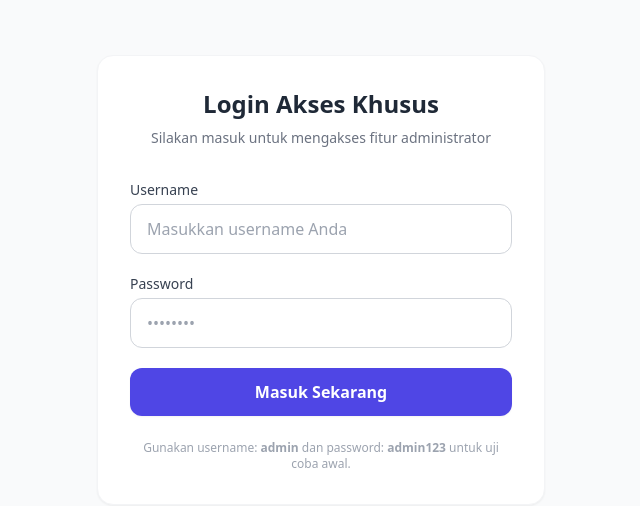
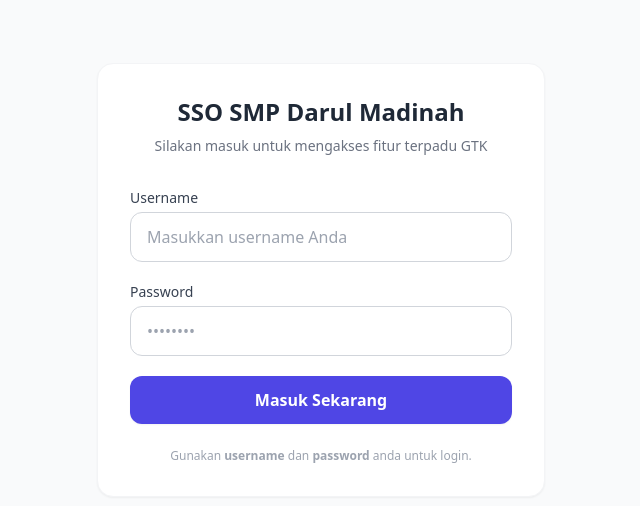
Before and after one commit to smpdm-hub/portal-terpadu-sekolah, a React (Vite) app: page / in a window 1280 px wide. Shown: the top 506 px of the page, without its empty margins (319-959 px from the left). Built offline with nearby package versions, Linux system fonts and the light colour scheme.

Commit message:
Update LoginView.jsx

```diff
--- a/src/views/auth/LoginView.jsx
+++ b/src/views/auth/LoginView.jsx
@@ -35,8 +35,8 @@ export default function LoginView({ onLoginSuccess }) {
     <div className="flex items-center justify-center min-h-[70vh]">
       <div className="bg-white p-8 rounded-2xl shadow-sm border border-gray-100 w-full max-w-md">
         <div className="text-center mb-8">
-          <h2 className="text-2xl font-bold text-gray-800">Login Akses Khusus</h2>
-          <p className="text-gray-500 text-sm mt-2">Silakan masuk untuk mengakses fitur administrator</p>
+          <h2 className="text-2xl font-bold text-gray-800">SSO SMP Darul Madinah</h2>
+          <p className="text-gray-500 text-sm mt-2">Silakan masuk untuk mengakses fitur terpadu GTK</p>
         </div>
 
         {errorMsg && (
@@ -80,7 +80,7 @@ export default function LoginView({ onLoginSuccess }) {
         </form>
 
         <p className="text-xs text-center text-gray-400 mt-6">
-          Gunakan username: <strong>admin</strong> dan password: <strong>admin123</strong> untuk uji coba awal.
+          Gunakan <strong>username</strong> dan <strong>password</strong> anda untuk login.
         </p>
       </div>
     </div>
```
